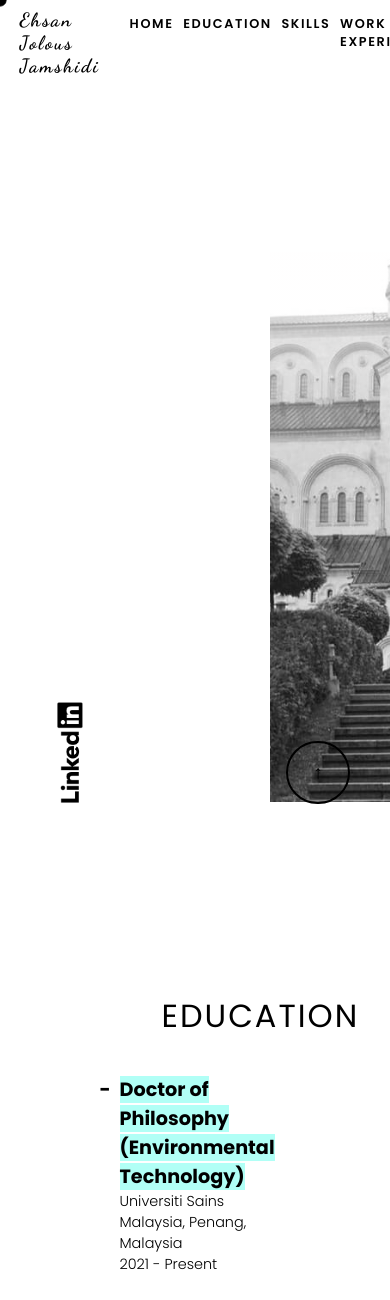
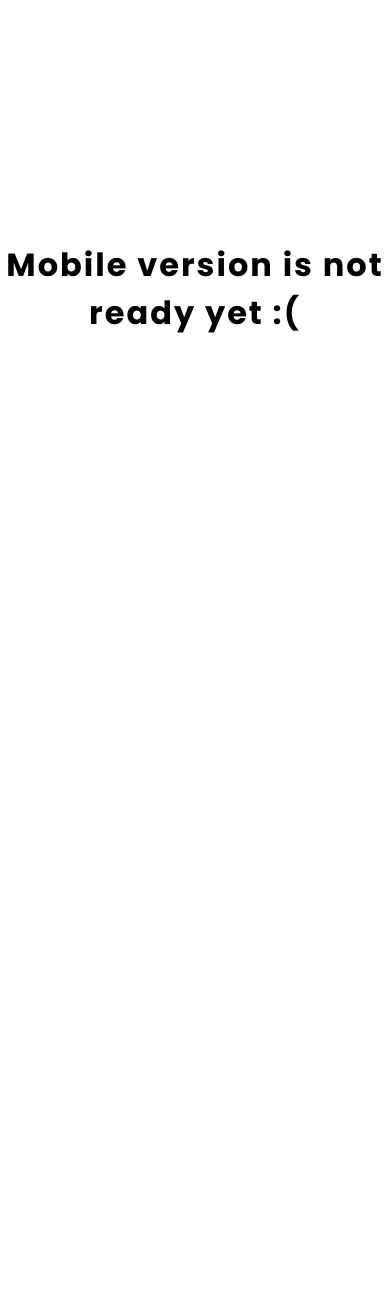
Before and after one commit to jolous/my_website, a PHP site: page / in a window 390 px wide; the page is wider, and only the part inside the window is pictured. Shown: the top 1300 px of that part. After the commit the page ends 333 px from the top of that part, so only its background shows below. Run offline with PHP 8.4, Linux system fonts and the light colour scheme.

Commit message:
not responsive

```diff
--- a/css/style.css
+++ b/css/style.css
@@ -554,6 +554,12 @@ nav h1 {
 }
 
 
+#notReady {
+		display: none;
+}
+
+
+
 
 
 @media only screen and (max-width: 1450px) {
@@ -563,6 +569,7 @@ nav h1 {
 		width: 80%;
 
 	}
+
 	.nav-links li {
 		padding: 1.3rem;
 		font-size: 0.6rem;
@@ -636,9 +643,9 @@ nav h1 {
 	.home-img {
 		margin-left: 0px;
 	}
+
 	.home-desc h1 {
-		font-size: 2.
-			rem;
+		font-size: 2. rem;
 		margin-top: -100px;
 		margin-left: -125px;
 	}
@@ -662,6 +669,7 @@ nav h1 {
 	.home-img {
 		margin-left: 0px;
 	}
+
 	.home-desc h1 {
 		font-size: 2rem;
 		margin-top: -150px;
@@ -695,6 +703,30 @@ nav h1 {
 
 
 @media only screen and (max-width: 890px) {
+	body{
+		overflow: hidden;
+	}
+	#notReady {
+		height: 100%;
+		width: 100%;
+		display: block;
+		position: fixed;
+		z-index: 9999;
+		top: 0;
+		left: 0;
+		background-color: rgb(255, 255, 255);
+		background-color: rgb(255, 255, 255);
+
+	}
+
+	#notReady h1 {
+		position: relative;
+		top: 25%;
+		width: 100%;
+		text-align: center;
+		margin-top: 30px;
+	}
+
 
 }
 
--- a/index.html
+++ b/index.html
@@ -76,6 +76,7 @@
 </head>
 
 <body>
+	<div id="notReady"><h1>Mobile version is not ready yet :&#40;</h1></div>
 	<div id="goToTop"><a href="#home">&#x2191;</a></div>
 	<div class="progress"></div>
 	<div class="cursor"></div>
```
Also changed, not shown: 1 other file. Lines whose indentation alone changed are shown as unchanged.
